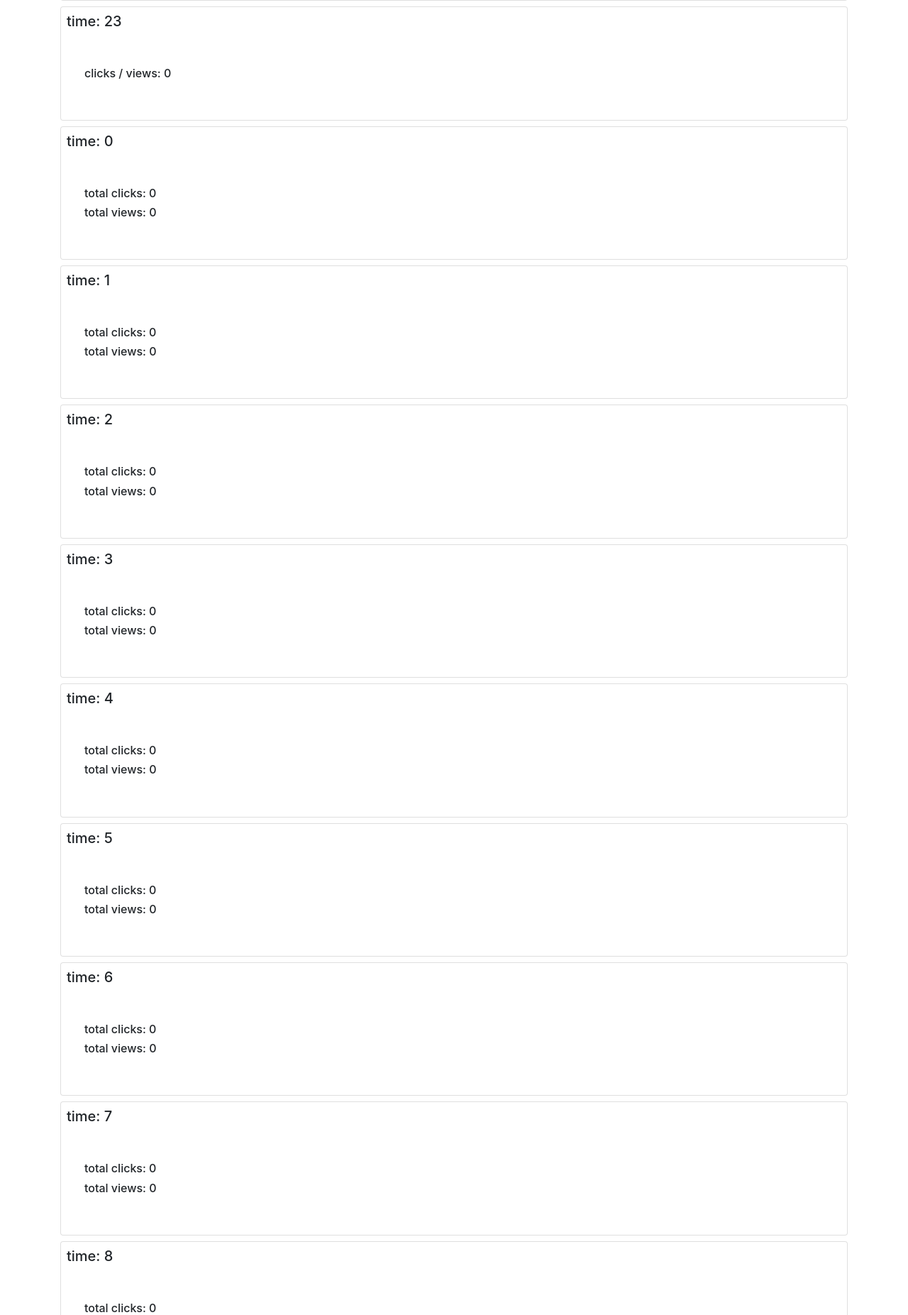
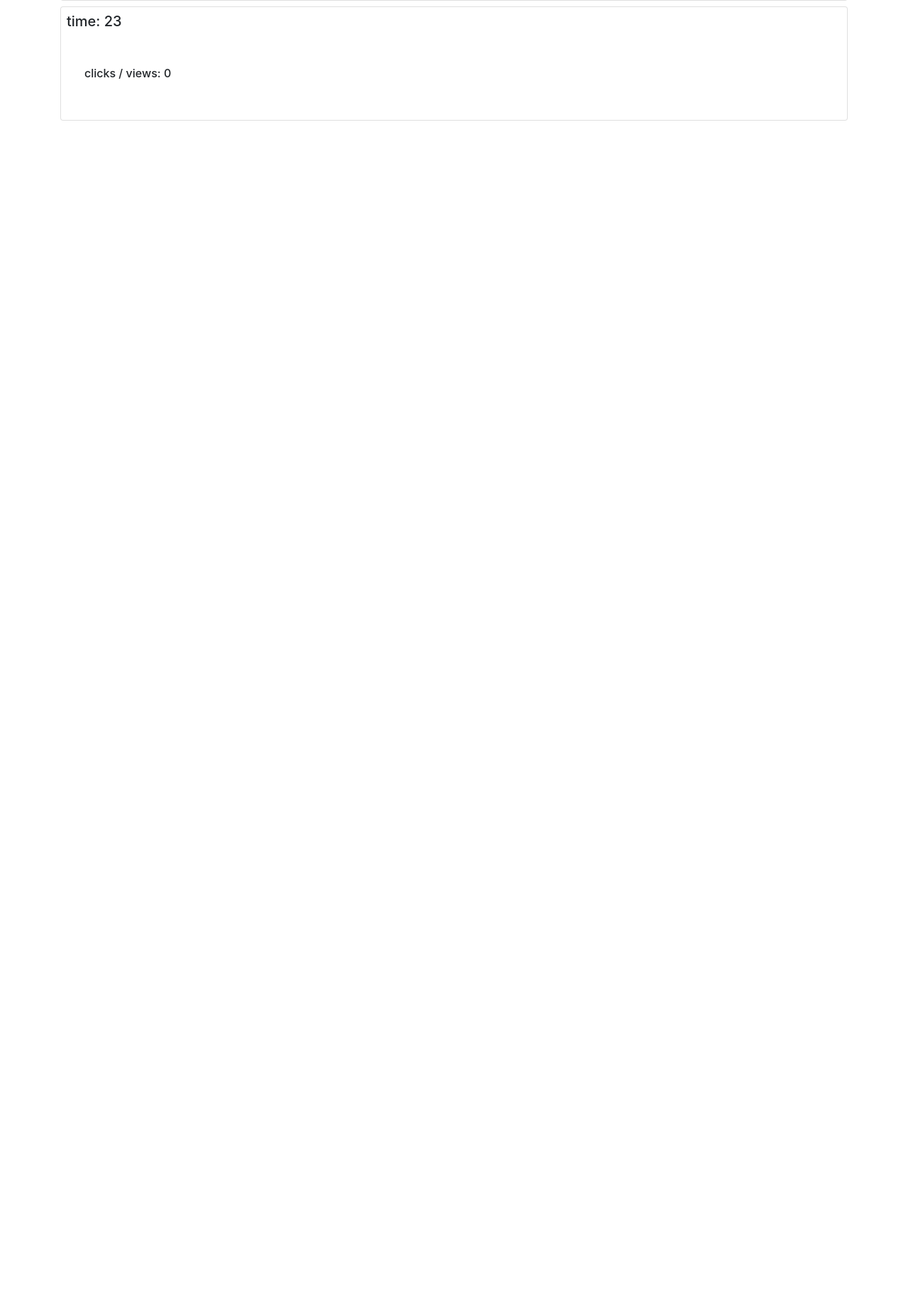
Before and after one commit to ShanliAlefkhani/online-advertising-platform, a Django app: page /record in a window 1280 px wide. Shown: the part 3966-5819 px from the top of the page at 71% size. After the commit the page ends 4136 px from the top, so only its background shows below. Run offline with Django 3.2, Linux system fonts and the light colour scheme; tables that the repository leaves empty hold one stand-in row (values such as "Sample post"); some libraries are stand-ins or nearby versions.

Commit message:
Add ClicksAndViewsPerHour model and ClicksAndViewsPerHourView. Edit RecordView.

```diff
--- a/advertiser_management/models.py
+++ b/advertiser_management/models.py
@@ -23,3 +23,9 @@ class View(models.Model):
     ad = models.ForeignKey(Ad, on_delete=models.CASCADE)
     datetime = models.DateTimeField()
     ip = models.GenericIPAddressField()
+
+
+class ClicksAndViewsPerHour(models.Model):
+    clicks_count = models.PositiveIntegerField()
+    views_count = models.PositiveIntegerField()
+    time = models.PositiveIntegerField()
--- a/advertiser_management/templates/record.html
+++ b/advertiser_management/templates/record.html
@@ -23,20 +23,5 @@
         </div>
     {% endfor %}
 </div>
-<div class="container" dir="rtl">
-    {% for element in context %}
-        <div class="card mt-2 p-2">
-            <h5 class="card-title"> time: {{ element.time }}</h5>
-            <div class="card-body">
-                <div class="row">
-                   <div class="card-body">
-                       <h6> total clicks: {{ element.number_of_clicks }} </h6>
-                       <h6> total views: {{ element.number_of_views }} </h6>
-                   </div>
-                </div>
-            </div>
-        </div>
-    {% endfor %}
-</div>
 </body>
 </html>
--- a/advertiser_management/urls.py
+++ b/advertiser_management/urls.py
@@ -6,4 +6,5 @@ urlpatterns = [
     path('click/<int:object_id>/', views.DetailView.as_view(), name='detail'),
     path('ad_create', views.AdCreateView.as_view(), name='ad_create'),
     path('record', views.RecordView.as_view(), name='record'),
+    path('clicks_and_views_per_hour', views.ClicksAndViewsPerHourView.as_view(), name='record'),
 ]
--- a/advertiser_management/views.py
+++ b/advertiser_management/views.py
@@ -1,11 +1,11 @@
 from django.shortcuts import render
 from django.urls import reverse
-from advertiser_management.models import Advertiser, Ad, Click, View as ViewModel
+from advertiser_management.models import Advertiser, Ad, Click, View as ViewModel, ClicksAndViewsPerHour
 from django.shortcuts import redirect
 from datetime import datetime
 from django.views.generic import View
 from rest_framework import generics
-from .serializers import AdSerializer, AdvertiserSerializer
+from .serializers import AdSerializer, AdvertiserSerializer, ClicksAndViewsPerHourSerializer
 
 
 class IndexView(generics.ListAPIView):
@@ -41,7 +41,6 @@ class RecordView(View):
     def get(self, request, *args, **kwargs):
         clicks = Click.objects.all()
         views = ViewModel.objects.all()
-        context = []
         total_clicks = 0
         total_views = 0
         clicks_views = []
@@ -60,25 +59,40 @@ class RecordView(View):
                 'number': number
             })
 
-            info = {
-                'time': time,
-                'number_of_clicks': clicks_count,
-                'number_of_views': views_count
-
-            }
-            context.append(info)
-
         sorted_clicks_views = sorted(clicks_views, key=lambda i: i['number'], reverse=True)
 
         sum_of_time = 0
         print(sum_of_time)
         for click in Click.objects.all():
             sum_of_time += click.datetime.minute - ViewModel.objects.filter(ip=click.ip).first().datetime.minute
-        average = sum_of_time / Click.objects.all().count()
-
+        average = 0
+        if Click.objects.all().count() != 0:
+            average = sum_of_time / Click.objects.all().count()
+        total_clicks_views = 0
+        if total_views != 0:
+            total_clicks_views = (total_clicks / total_views).__round__(2)
         return render(request, 'record.html',
-                      {'context': context,
-                       'total_clicks_views': (total_clicks / total_views).__round__(2),
+                      {'total_clicks_views': total_clicks_views,
                        'clicks_views': sorted_clicks_views,
                        'average': average
                        })
+
+
+class ClicksAndViewsPerHourView(generics.ListAPIView):
+    serializer_class = ClicksAndViewsPerHourSerializer
+
+    def get_queryset(self):
+        clicks = Click.objects.all()
+        views = ViewModel.objects.all()
+
+        for time in range(24):
+            if ClicksAndViewsPerHour.objects.count() == 24:
+                clicks_and_views_per_hour = ClicksAndViewsPerHour.objects.filter(time=time).first()
+                clicks_and_views_per_hour.clicks_count = clicks.filter(datetime__hour=time).count()
+                clicks_and_views_per_hour.views_count = views.filter(datetime__hour=time).count()
+            else:
+                ClicksAndViewsPerHour.objects.create(clicks_count=clicks.filter(datetime__hour=time).count(),
+                                                     views_count=views.filter(datetime__hour=time).count(), time=time)
+
+        queryset = ClicksAndViewsPerHour.objects.all()
+        return queryset
```
Also changed, not shown: advertiser_management/serializers.py (+7 -1 lines).
